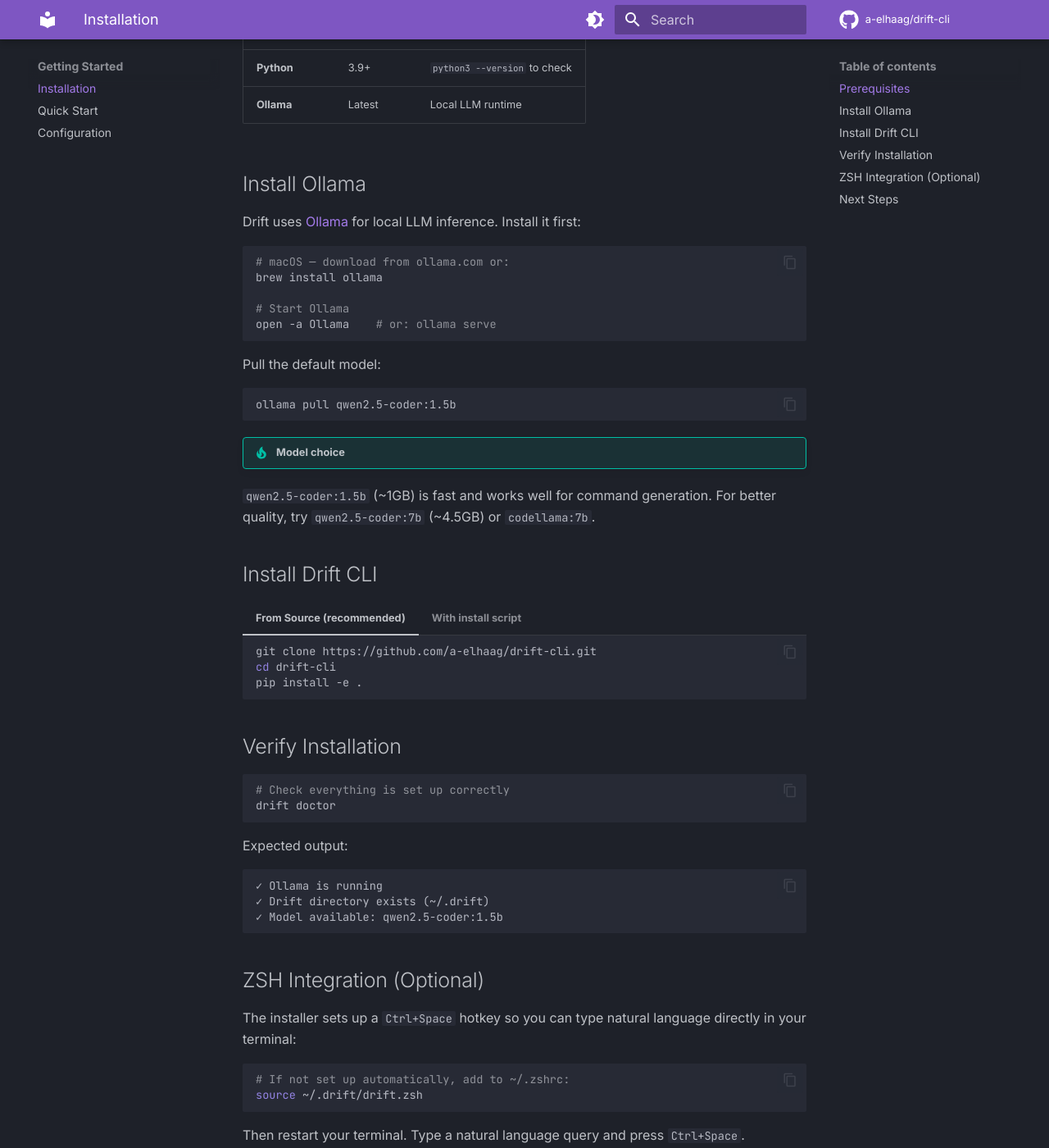
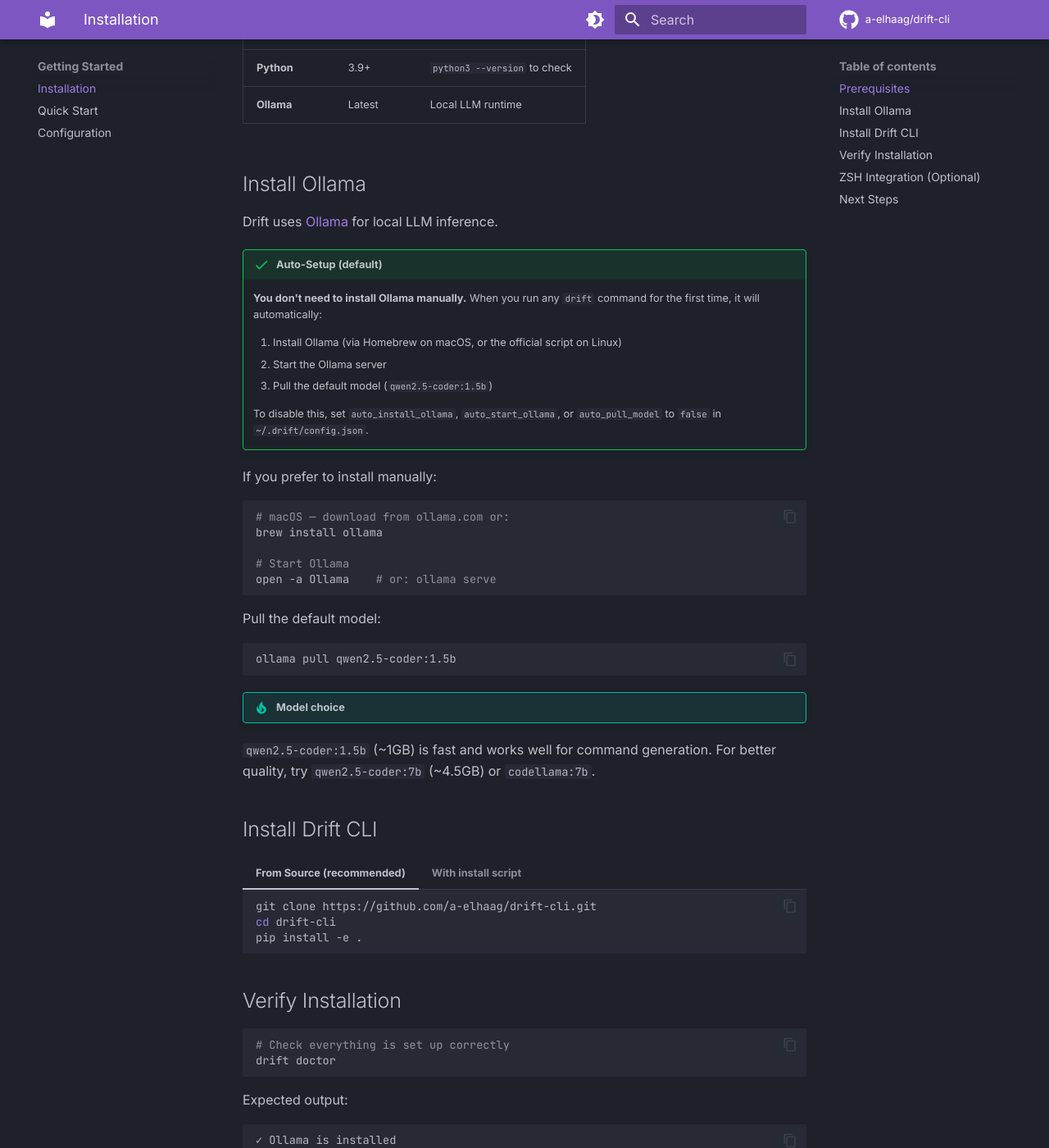
Before and after one commit to a-elhaag/drift-cli, an MkDocs documentation site: the page built from docs/getting-started/installation.md, in a window 1280 px wide and 1400 px high, scrolled down 310 px. Shown: the whole window at 82% size. Built offline with MkDocs 1.6.1 and Material for MkDocs 9.7.7, drawn with Linux system fonts in a browser that asks for light colours; comment, search, counter and statistics services are not loaded; some of the changed text lies outside the part shown.

Commit message:
docs: update installation instructions for auto-setup of Ollama

````diff
--- a/docs/getting-started/installation.md
+++ b/docs/getting-started/installation.md
@@ -10,7 +10,18 @@
 
 ## Install Ollama
 
-Drift uses [Ollama](https://ollama.com) for local LLM inference. Install it first:
+Drift uses [Ollama](https://ollama.com) for local LLM inference.
+
+!!! success "Auto-Setup (default)"
+    **You don't need to install Ollama manually.** When you run any `drift` command for the first time, it will automatically:
+
+    1. Install Ollama (via Homebrew on macOS, or the official script on Linux)
+    2. Start the Ollama server
+    3. Pull the default model (`qwen2.5-coder:1.5b`)
+
+    To disable this, set `auto_install_ollama`, `auto_start_ollama`, or `auto_pull_model` to `false` in `~/.drift/config.json`.
+
+If you prefer to install manually:
 
 ```bash
 # macOS — download from ollama.com or:
@@ -57,9 +68,13 @@
 Expected output:
 
 ```
+✓ Ollama is installed
 ✓ Ollama is running
+✓ Model qwen2.5-coder:1.5b is available
+  auto_install_ollama: ON
+  auto_start_ollama:   ON
+  auto_pull_model:     ON
 ✓ Drift directory exists (~/.drift)
-✓ Model available: qwen2.5-coder:1.5b
 ```
 
 ## ZSH Integration (Optional)
````
Also changed, not shown: README.md (+6 -2 lines).
